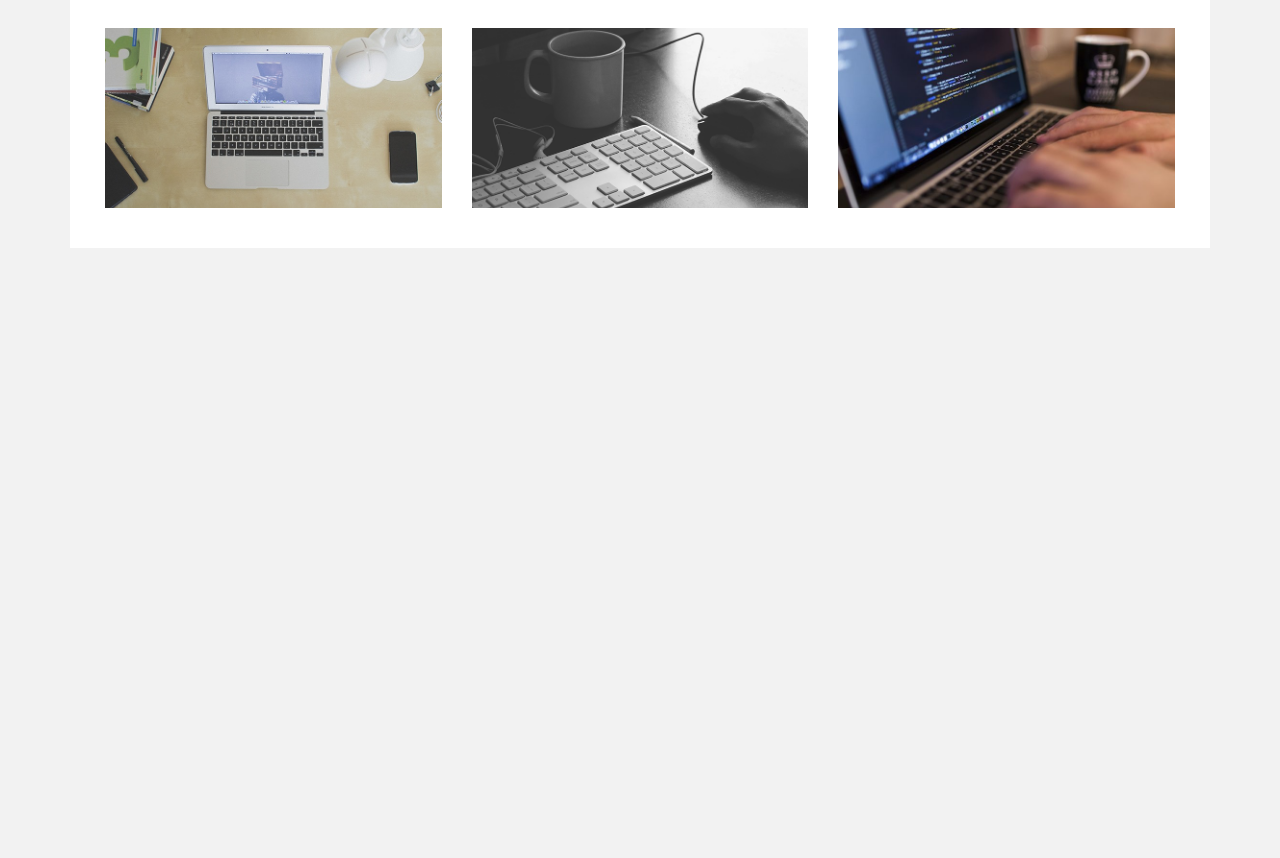
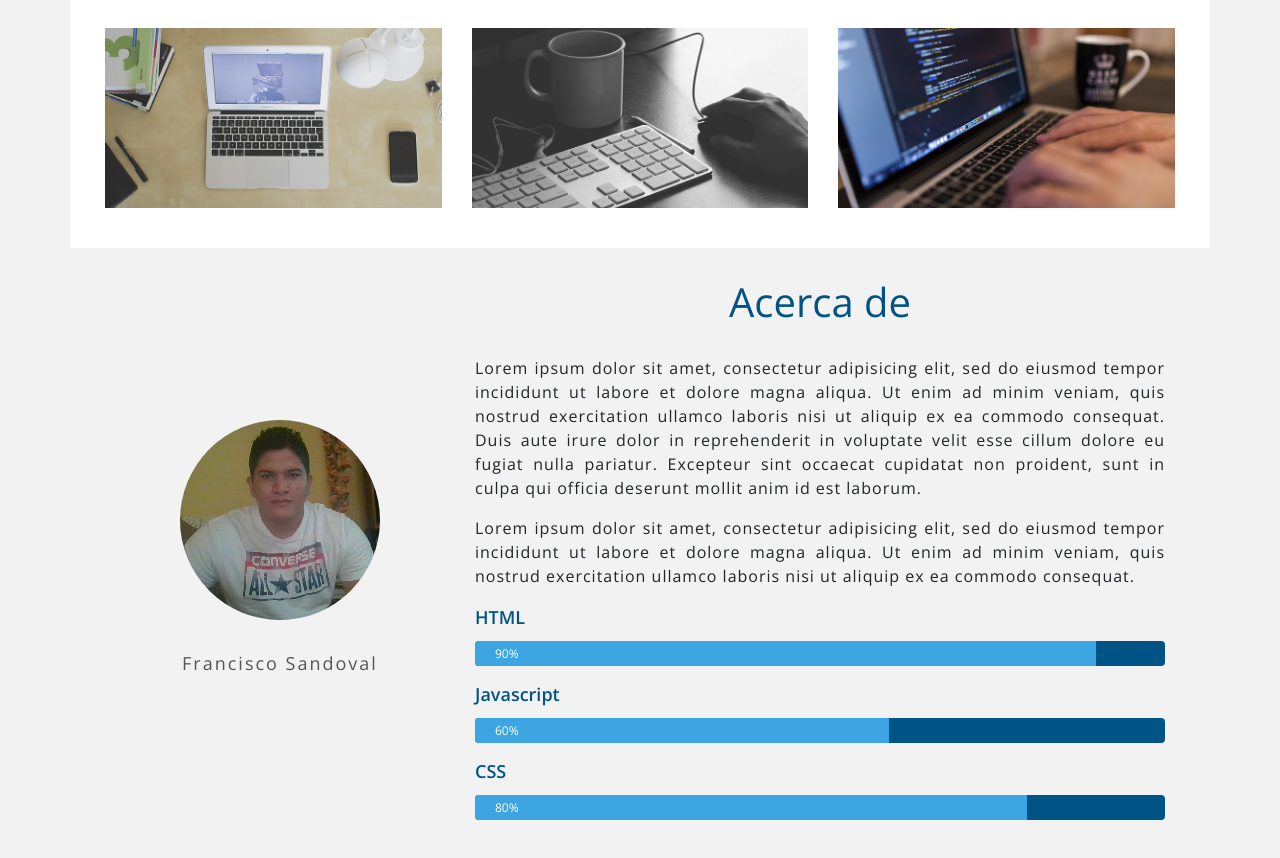
Before and after one commit to pacoraton/pacoraton.portafolio, a plain HTML site: page index.html in a window 1280 px wide. Shown: the part 1073-1931 px from the top of the page. Before the commit the page ends 1321 px from the top, so only its background shows below. Drawn offline with nearby package versions, Linux system fonts and the light colour scheme.

Commit message:
Se agrego el apartado Acerca de agregando imagen de perfil e informacion

```diff
--- a/css/estilos.css
+++ b/css/estilos.css
@@ -126,6 +126,64 @@ padding: 0 20px;
 .portafolio .modal-content{
 	width: auto;
 }
+
+
+/*---Acerca de ----*/
+
+.acerca-de{
+  padding: 30px;
+  margin-bottom: 40px;
+
+}
+
+.acerca-de .foto{
+	text-align: center;
+}
+
+.acerca-de .foto img{
+	margin-bottom: 30px;
+}
+
+.acerca-de .foto .nombre{
+	color: #545454;
+	font-weight: 300;
+	font-size: 18px;
+	letter-spacing: 2px;
+}
+.acerca-de .info .titulo_acerca{
+	color: #005385;
+	font-family: 'Open Sans',sans-serif;
+	font-weight: 300;
+	font-size: 40px;
+	margin-bottom: 30px;
+	text-align: center;
+}
+
+.acerca-de .info .resumen_info{
+	letter-spacing: 1px;
+}
+
+.acerca-de .info .label{
+	font-size: 18px;
+	font-weight: 600;
+	color: #005385;
+	margin-bottom: 10px;
+}
+
+.acerca-de .info .progress{
+	background: #005385;
+	margin-bottom: 15px;
+	height: 25px;
+}
+
+.acerca-de .info .progress .progress-bar{
+	background: #3da5e2;
+	line-height: 25px;
+	text-align: left;
+	padding-left: 20px;
+}
+
+
 /* --- MEDIAQUERIES ---  */
 
 /* Dispositivo xl */
--- a/index.html
+++ b/index.html
@@ -155,7 +155,41 @@
 	           </div>
 
 				<!--Seccion Acerca de -->
-	           <div class="row acerca-de">
+	           <div class="row acerca-de align-items-center ">
+
+	           	  <div class=" col-12 col-lg-4 foto">
+                     <img src="img/foto.jpg" class="rounded-circle img-fluid" alt="Foto-Perfil">
+                     <p class="nombre">Francisco Sandoval</p>
+	           	  </div>
+	           	  <div class="col-12 col-lg-8 info">
+	           	  	  <h2 class="titulo_acerca">Acerca de</h2>
+	           	  	  <p class="resumen_info text-justify jus">Lorem ipsum dolor sit amet, consectetur adipisicing elit, sed do eiusmod
+	           	  	  tempor incididunt ut labore et dolore magna aliqua. Ut enim ad minim veniam,
+	           	  	  quis nostrud exercitation ullamco laboris nisi ut aliquip ex ea commodo
+	           	  	  consequat. Duis aute irure dolor in reprehenderit in voluptate velit esse
+	           	  	  cillum dolore eu fugiat nulla pariatur. Excepteur sint occaecat cupidatat non
+	           	  	  proident, sunt in culpa qui officia deserunt mollit anim id est laborum.</p>
+
+	           	  	  <p class="resumen_info text-justify">Lorem ipsum dolor sit amet, consectetur adipisicing elit, sed do eiusmod
+	           	  	  tempor incididunt ut labore et dolore magna aliqua. Ut enim ad minim veniam,
+	           	  	  quis nostrud exercitation ullamco laboris nisi ut aliquip ex ea commodo
+	           	  	  consequat.</p>
+
+	           	  	  <p class="label">HTML</p>
+	           	  	  <div class="progress">
+	           	  	 		 <div class="progress-bar" style="width: 90%;">90%</div>
+	           	  	  </div>
+
+	           	  	  <p class="label">Javascript</p>
+	           	  	  <div class="progress">
+	           	  	 		 <div class="progress-bar" style="width: 60%;">60%</div>
+	           	  	  </div>
+
+	           	  	  <p class="label">CSS</p>
+	           	  	  <div class="progress">
+	           	  	 		 <div class="progress-bar" style="width: 80%;">80%</div>
+	           	  	  </div>
+	           	  </div>
 
 
 	           </div>
```
